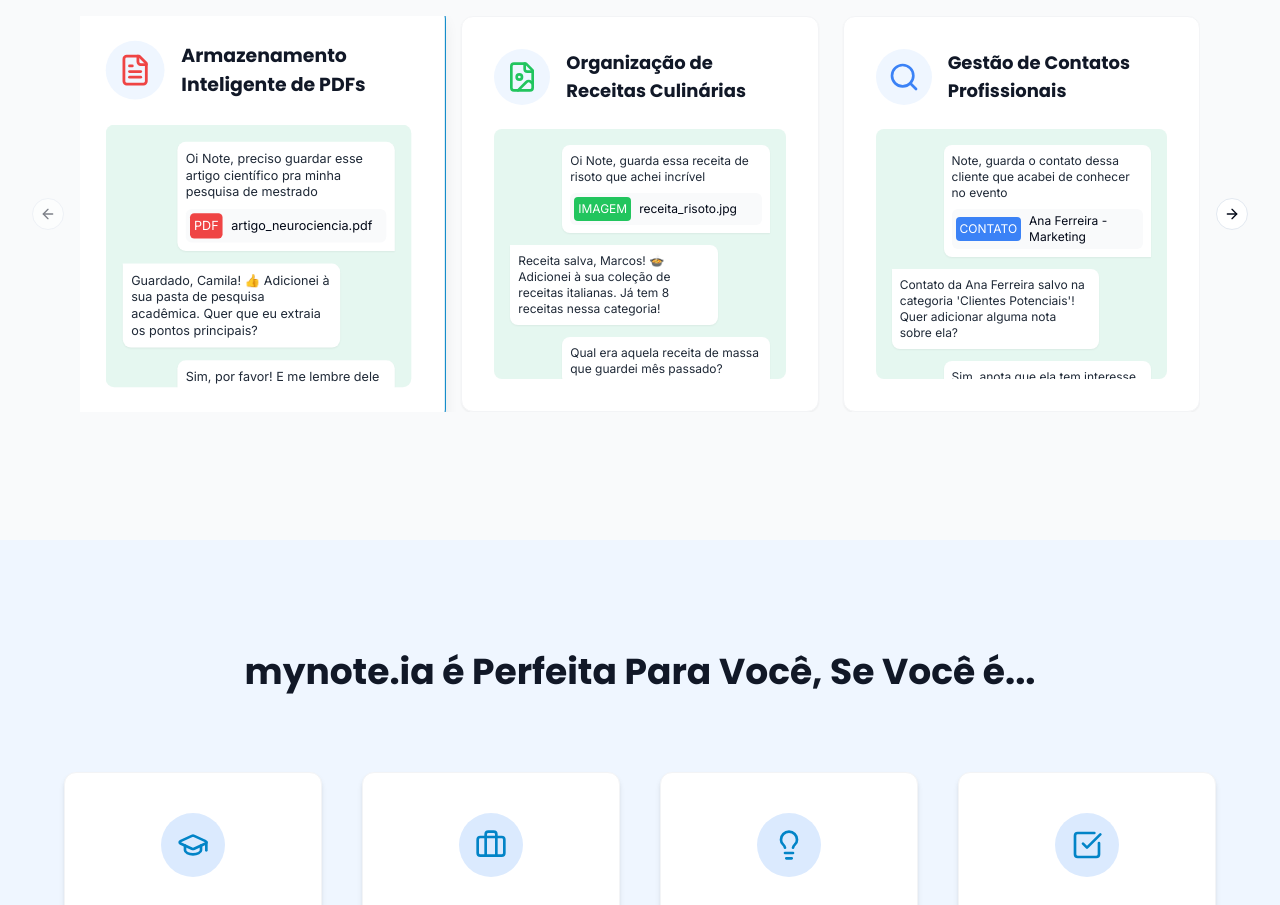
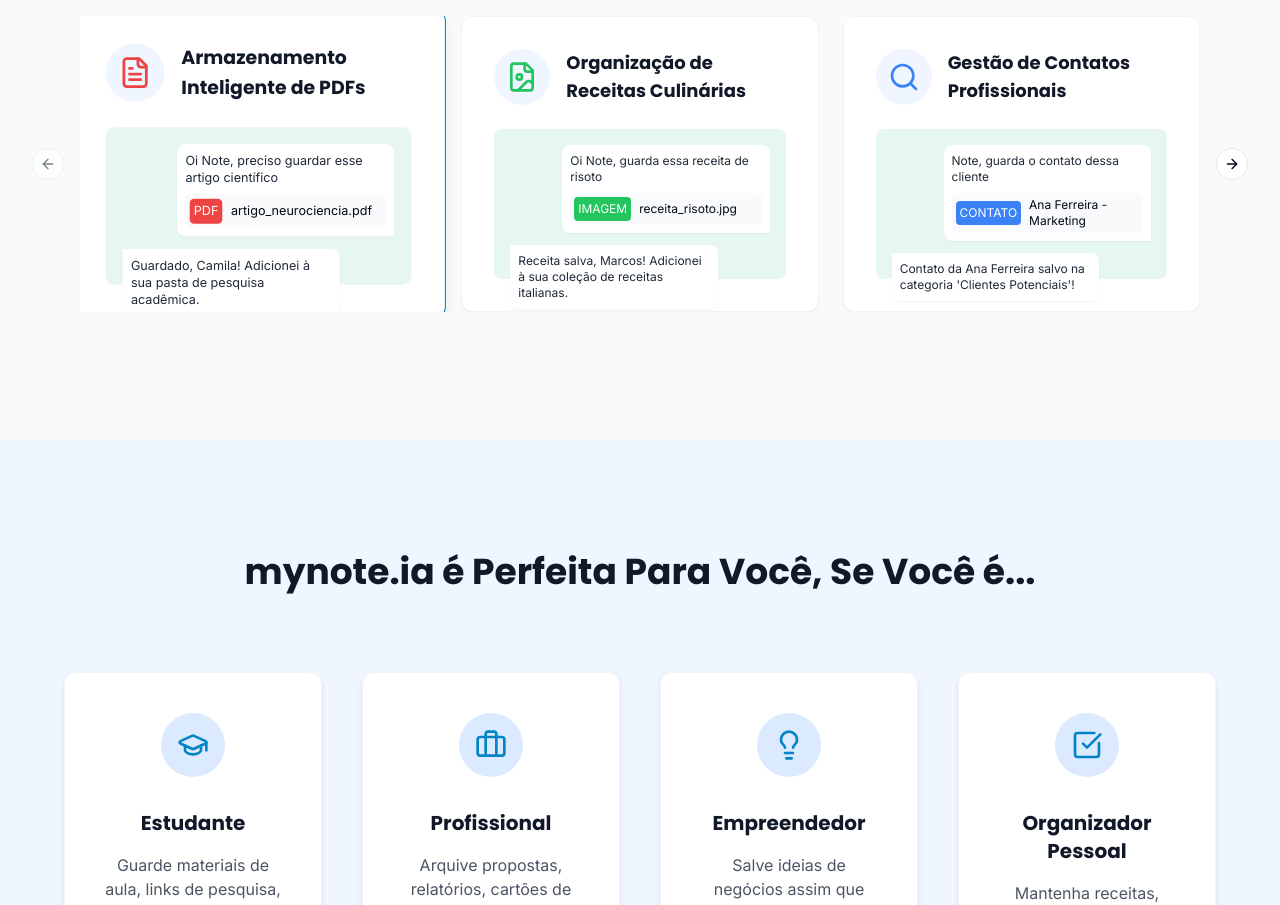
Before and after one commit to maiconrp/mynote.ai, a React (Vite) app: page / in a window 1280 px wide. Shown: the part 3880-4785 px from the top of the page. Built offline with nearby package versions, Linux system fonts and the light colour scheme.

Commit message:
Refactor: Reduce card content and size
Reduce the number of messages and card size in the carousel. Remove scroll.

```diff
--- a/src/components/UseExamplesCarousel.tsx
+++ b/src/components/UseExamplesCarousel.tsx
@@ -21,7 +21,7 @@ const UseExamplesCarousel = () => {
       conversation: [
         {
           user: true,
-          text: "Oi Note, preciso guardar esse artigo científico pra minha pesquisa de mestrado",
+          text: "Oi Note, preciso guardar esse artigo científico",
           attachment: {
             type: "PDF",
             name: "artigo_neurociencia.pdf"
@@ -29,15 +29,7 @@ const UseExamplesCarousel = () => {
         },
         {
           user: false,
-          text: "Guardado, Camila! 👍 Adicionei à sua pasta de pesquisa acadêmica. Quer que eu extraia os pontos principais?",
-        },
-        {
-          user: true,
-          text: "Sim, por favor! E me lembre dele na segunda-feira",
-        },
-        {
-          user: false,
-          text: "Claro! Principais pontos: estudo sobre neuroplasticidade em adultos, metodologia inovadora, resultados promissores para tratamentos cognitivos. Configurei um lembrete para segunda-feira às 9h.",
+          text: "Guardado, Camila! Adicionei à sua pasta de pesquisa acadêmica.",
         }
       ]
     },
@@ -47,7 +39,7 @@ const UseExamplesCarousel = () => {
       conversation: [
         {
           user: true,
-          text: "Oi Note, guarda essa receita de risoto que achei incrível",
+          text: "Oi Note, guarda essa receita de risoto",
           attachment: {
             type: "IMAGEM",
             name: "receita_risoto.jpg"
@@ -55,19 +47,7 @@ const UseExamplesCarousel = () => {
         },
         {
           user: false,
-          text: "Receita salva, Marcos! 🍲 Adicionei à sua coleção de receitas italianas. Já tem 8 receitas nessa categoria!",
-        },
-        {
-          user: true,
-          text: "Qual era aquela receita de massa que guardei mês passado?",
-        },
-        {
-          user: false,
-          text: "Encontrei 3 receitas de massa do mês passado. A mais recente é esta lasanha vegetariana:",
-          attachment: {
-            type: "IMAGEM",
-            name: "lasanha_vegetariana.jpg"
-          }
+          text: "Receita salva, Marcos! Adicionei à sua coleção de receitas italianas.",
         }
       ]
     },
@@ -77,7 +57,7 @@ const UseExamplesCarousel = () => {
       conversation: [
         {
           user: true,
-          text: "Note, guarda o contato dessa cliente que acabei de conhecer no evento",
+          text: "Note, guarda o contato dessa cliente",
           attachment: {
             type: "CONTATO",
             name: "Ana Ferreira - Marketing"
@@ -85,15 +65,7 @@ const UseExamplesCarousel = () => {
         },
         {
           user: false,
-          text: "Contato da Ana Ferreira salvo na categoria 'Clientes Potenciais'! Quer adicionar alguma nota sobre ela?",
-        },
-        {
-          user: true,
-          text: "Sim, anota que ela tem interesse nos serviços de consultoria digital e que devo enviar proposta até sexta",
-        },
-        {
-          user: false,
-          text: "Anotado! 📝 Também adicionei um lembrete para você enviar a proposta até sexta-feira. Deseja que eu prepare um modelo?",
+          text: "Contato da Ana Ferreira salvo na categoria 'Clientes Potenciais'!",
         }
       ]
     },
@@ -103,23 +75,15 @@ const UseExamplesCarousel = () => {
       conversation: [
         {
           user: true,
-          text: "Note, esse é o áudio da aula de hoje sobre psicologia do desenvolvimento",
+          text: "Note, esse é o áudio da aula de psicologia",
           attachment: {
             type: "ÁUDIO",
-            name: "aula_psicologia_25min.mp3"
+            name: "aula_psicologia.mp3"
           }
         },
         {
           user: false,
-          text: "Áudio recebido e catalogado em 'Estudos > Psicologia'! Com base no conteúdo, identifiquei que aborda teorias de Piaget e Vygotsky. Quer que eu faça um resumo dos principais pontos?",
-        },
-        {
-          user: true,
-          text: "Sim, faz um resumo curto pra mim",
-        },
-        {
-          user: false,
-          text: "📚 Resumo: A aula compara as teorias de Piaget (desenvolvimento por estágios) e Vygotsky (ênfase no contexto social). Pontos importantes: ZDP (Zona de Desenvolvimento Proximal), papel da mediação na aprendizagem, e diferenças na visão sobre linguagem e pensamento.",
+          text: "Áudio catalogado em 'Estudos > Psicologia'!",
         }
       ]
     }
@@ -199,7 +163,7 @@ const UseExamplesCarousel = () => {
                     </h3>
                   </div>
 
-                  <div className="bg-[#e5f7f0] rounded-lg p-4 max-w-md mx-auto h-[250px] overflow-y-auto">
+                  <div className="bg-[#e5f7f0] rounded-lg p-4 max-w-md mx-auto h-[150px]">
                     {example.conversation.map((msg, i) => renderMessage(msg, i))}
                   </div>
                 </Card>
```
